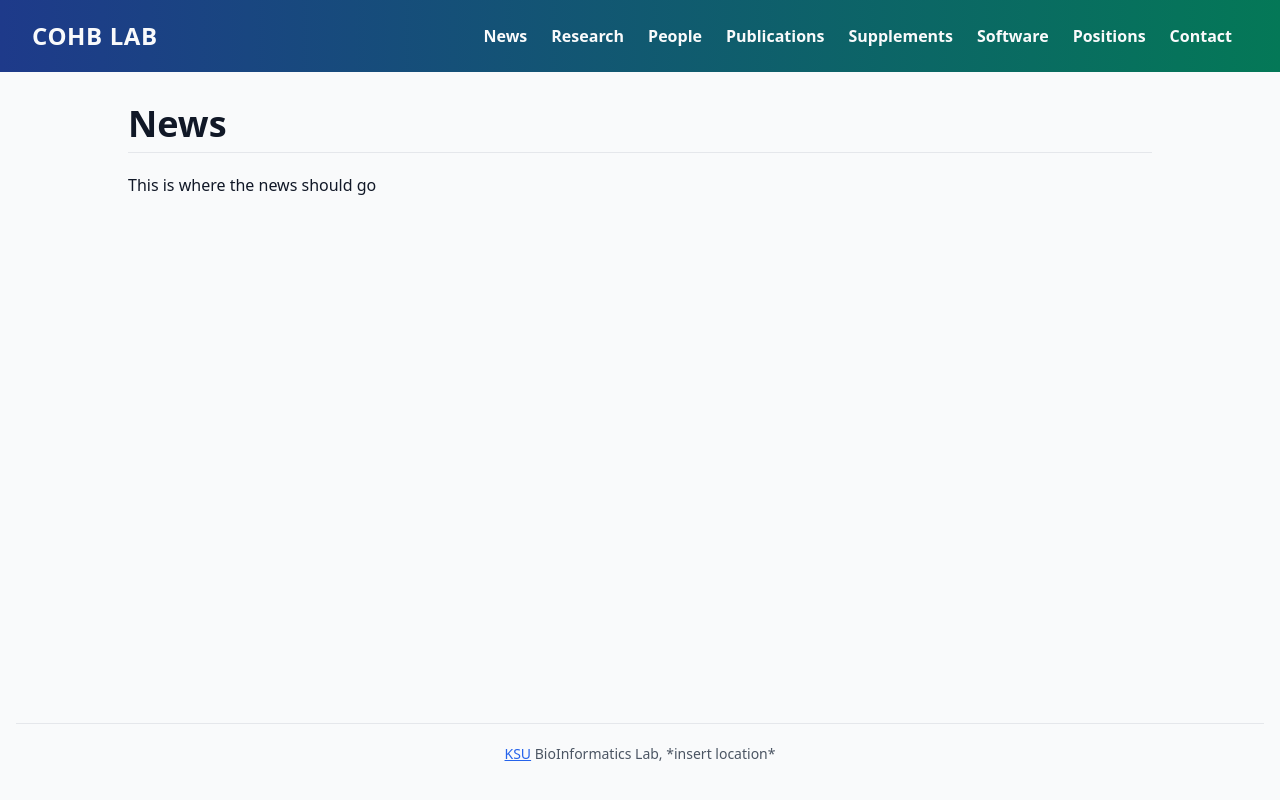
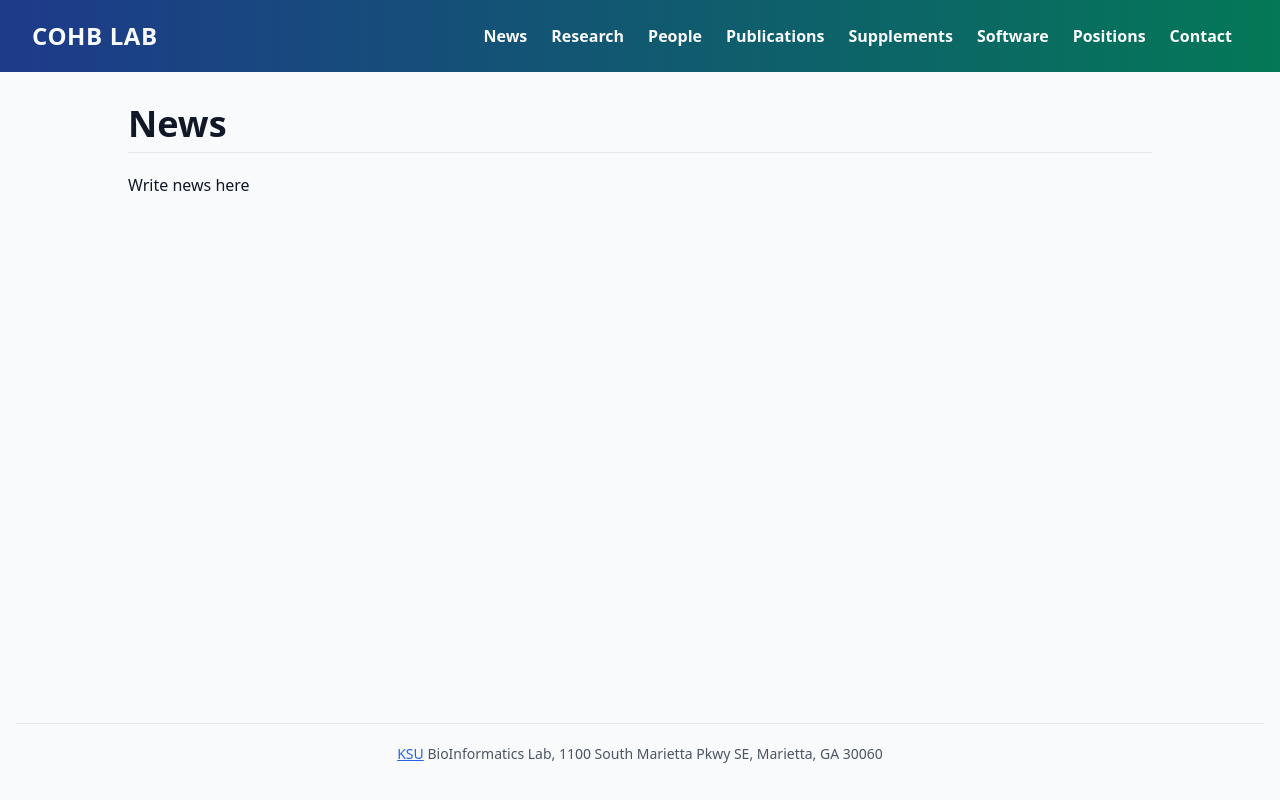
Before and after one commit to HeyWhatIsThis/next-try, a Next.js app: page /news in a window 1280 px wide. Built offline with nearby package versions, Linux system fonts and the light colour scheme.

Commit message:
embed google maps location

```diff
--- a/components/Footer.jsx
+++ b/components/Footer.jsx
@@ -11,7 +11,8 @@ export const Footer = () => {
         >
           KSU
         </a>
-        &nbsp;BioInformatics Lab, *insert location*
+        &nbsp;BioInformatics Lab, 1100 South Marietta Pkwy SE, Marietta, GA
+        30060
       </body>
     </footer>
   );
--- a/pages/news.js
+++ b/pages/news.js
@@ -4,20 +4,18 @@ import { Footer } from "../components/Footer";
 
 function News() {
   return (
-    <div className="bg-gray-50 text-gray-900 flex flex-col min-h-screen overflow-hidden">
+    <div className="bg-gray-50 text-gray-900 flex flex-col min-h-screen w-screen">
       <Head>
         <title>News | KSU Lab</title>
         <link rel="icon" href="/favicon.ico" />
       </Head>
       <Navbar />
-      <div className="container bg-gray-50 w-screen">
-        <div className="container md:max-w-5xl mx-auto pt-10 mt-10 w-screen">
-          <h1 className="font-bold break-normal text-gray-900 pt-6 pb-2 text-3xl md:text-4xl">
-            News
-          </h1>
-          <hr />
-          <p className="my-5 text-base">This is where the news should go</p>
-        </div>
+      <div className="container w-full md:max-w-5xl mx-auto pt-10 mt-10">
+        <h1 className="font-bold break-normal text-gray-900 pt-6 pb-2 text-3xl md:text-4xl">
+          News
+        </h1>
+        <hr />
+        <p className="my-5 text-base">Write news here</p>
       </div>
       <Footer />
     </div>
```
Also changed, not shown: pages/contact.js (+21 -2 lines), styles/contact.css (added, +21 -0 lines).
